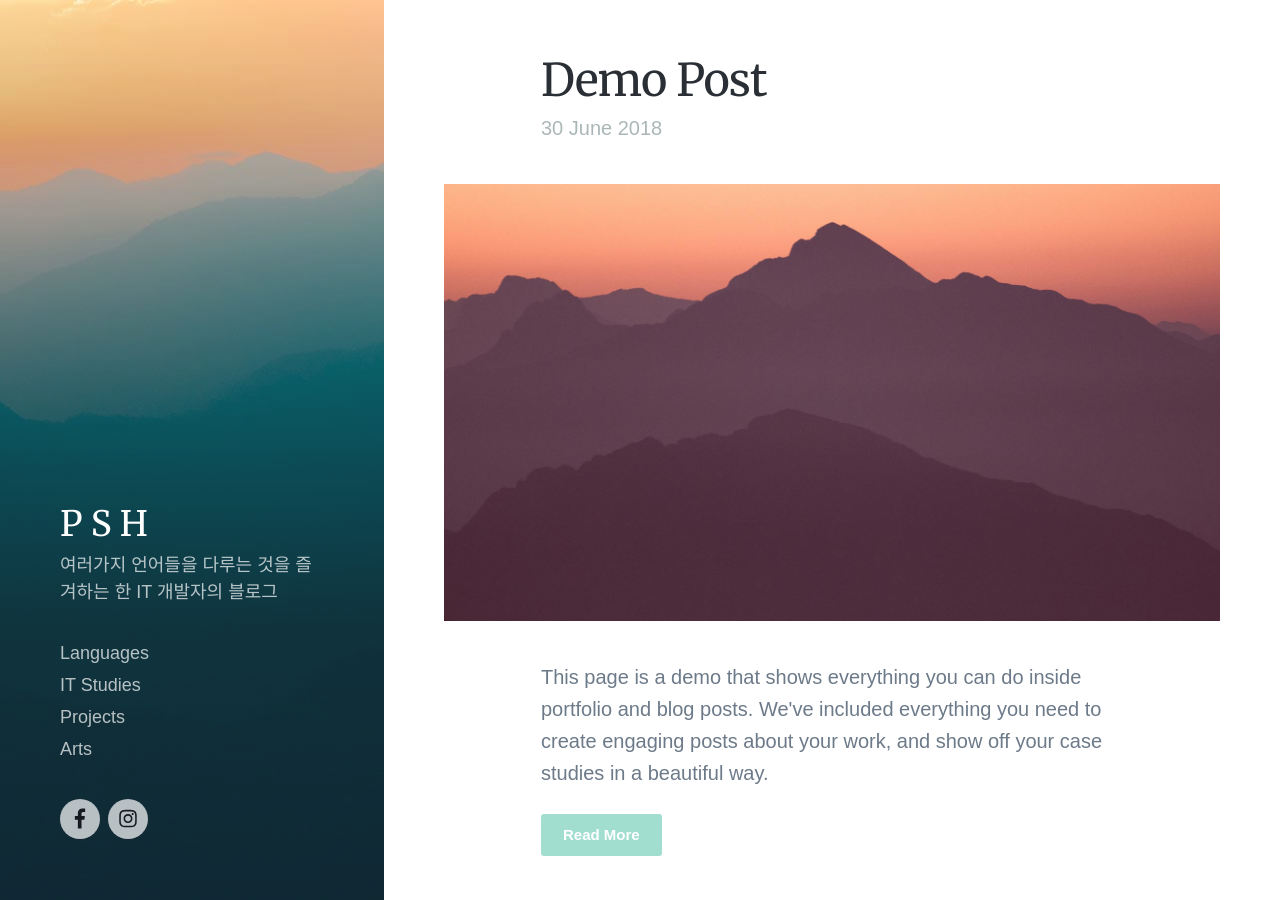
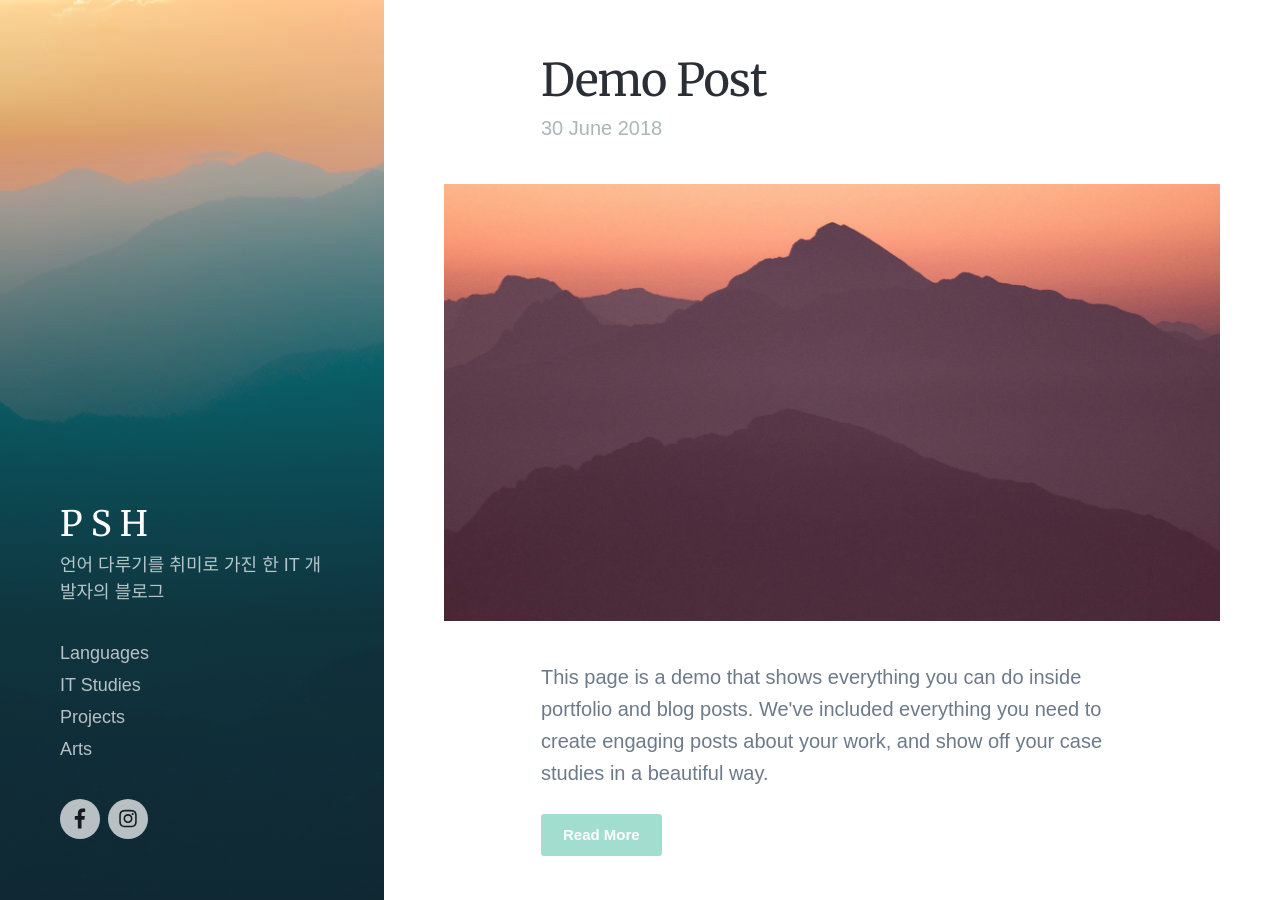
Before and after one commit to vendergood/vendergood.github.io, a Jekyll site: the page built from index.html, in a window 1280 px wide and 900 px high. Built offline with Jekyll 4.4.1, drawn with Linux system fonts in a browser that asks for light colours; nearby versions of some CDN libraries; some web fonts are replaced; the list of posts is cut into pages by our own code.

Commit message:
Update settings.yml

```diff
--- a/_data/settings.yml
+++ b/_data/settings.yml
@@ -1,6 +1,6 @@
 basic_settings:
   site_title: P S H
-  site_tagline: 여러가지 언어들을 다루는 것을 즐겨하는 한 IT 개발자의 블로그
+  site_tagline: 언어 다루기를 취미로 가진 한 IT 개발자의 블로그
   favicon_image: /images/favicon.png
 
 header_settings:
```
